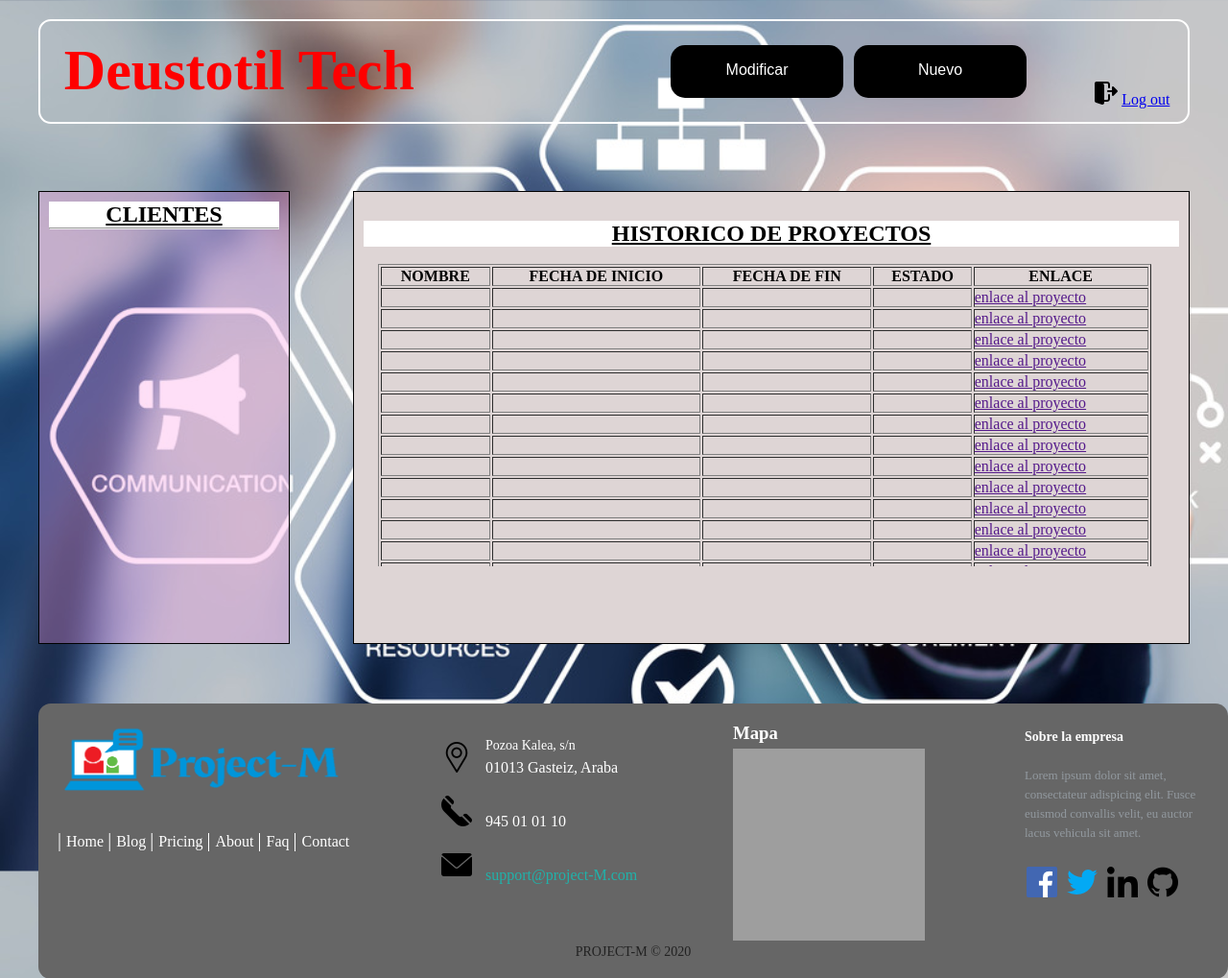
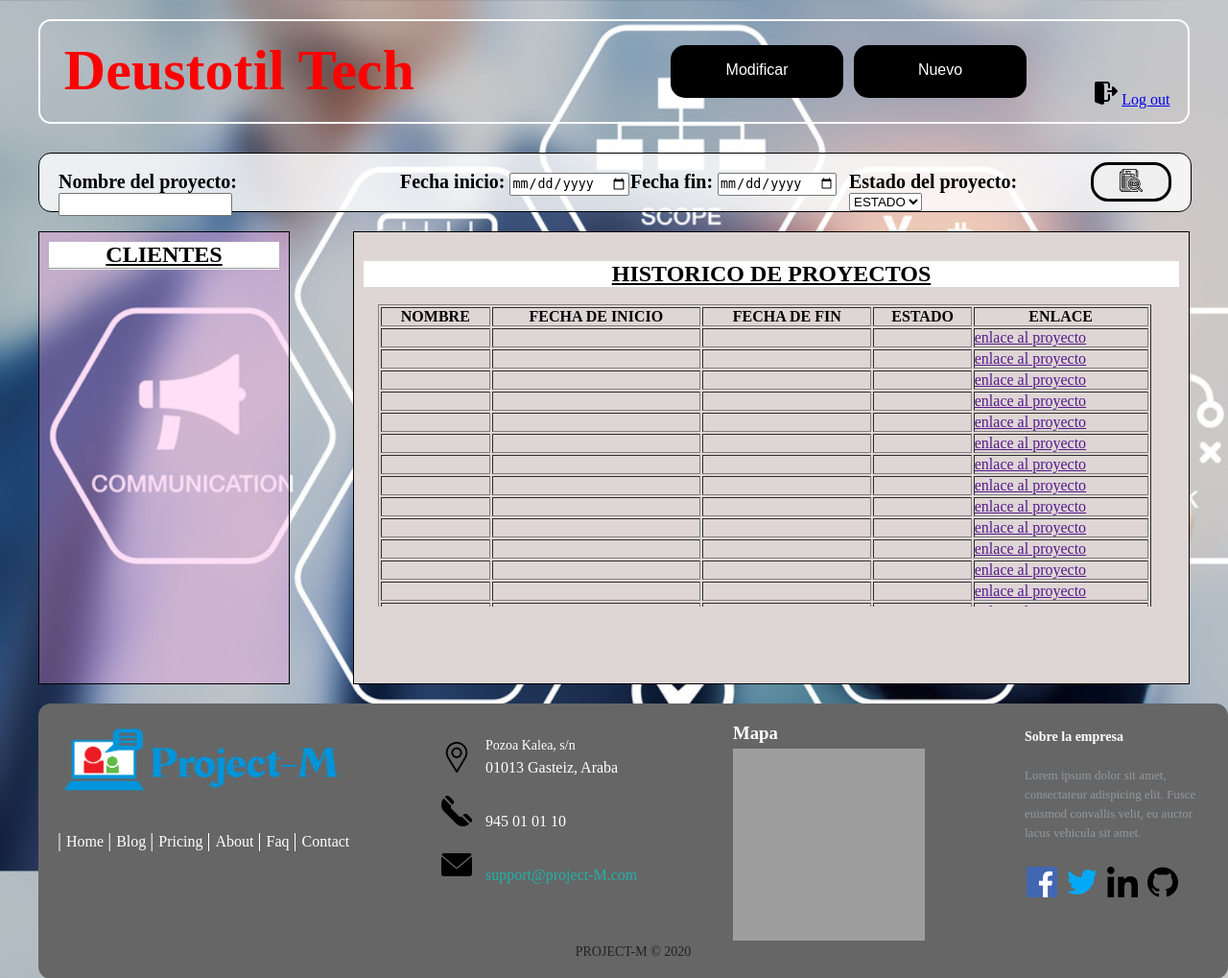
Before and after one commit to AlexSalazar98/Proyecto2_IW, a Django app: page /ProyectoAPP/PaginaPrincipal/ in a window 1280 px wide. Shown: the top 1019 px of the page at 96% size. Run offline with Django 3.2, Linux system fonts and the light colour scheme; grey boxes are pictures that could not be loaded.

Commit message:
diseñado barra de navegación

```diff
--- a/Proyecto2_IW/proyecto/ProyectoAPP/static/css/stylesheet.css
+++ b/Proyecto2_IW/proyecto/ProyectoAPP/static/css/stylesheet.css
@@ -128,6 +128,72 @@
 
 	/*Estilos para el cuerpo*/
 
+	   /*Estilos para el buscador*/
+
+	   .buscador{
+	        width: 1200px;
+	        height: 60px;
+	        background-color: rgba(255, 255, 255, 0.8);
+	        border: solid 1px black;
+	        border-radius: 13px;
+	        margin: 0 auto;
+	        margin-bottom: 20px;
+	        margin-top: 30px;
+	        display: inline_block;
+	   }
+
+	   .buscador label{
+	        font-size: 20px;
+	        color: black;
+	        font-family: Star Wars;
+	        font-weight: 599;
+	   }
+
+	   .buscador input{
+	        height: 20px;
+	   }
+
+
+	   .btn-buscar{
+	        float: right;
+	        height: 90%;
+	        width: 7%;
+	        margin-right: 20px;
+	        margin-top: 9px;
+	   }
+
+       .btn-buscar button{
+            height: 76%;
+            width: 100%;
+            border: solid;
+            border-radius: 18px;
+       }
+
+       .buscar-por-estado{
+            width: 21%;
+            float: right;
+            margin-top: 18px;
+       }
+
+       .buscar-por-fecha-fin{
+            width: 19%;
+            float: right;
+            margin-top: 18px;
+       }
+
+       .buscar-por-fecha-inicio{
+            width: 20%;
+            float: right;
+            margin-top: 18px;
+       }
+
+       .bucar-por-nombre{
+            width: 27%;
+            float: left;
+            margin-left: 20px;
+            margin-top: 18px;
+       }
+
 	h2{
 		text-align: center;
 		font: arial;
@@ -167,14 +233,12 @@
 		border: solid 1px black;
 		height: 450px;
 		float: right;
-		margin-top: 70px;
 		background-color: #DED5D5;
 		padding: 10px;
 	}
 
 	#lado-izquierda{
 		float: left;
-		margin-top: 70px;
 		width: 20%;
 		height: 450px;
 		padding: 10px;
--- a/Proyecto2_IW/proyecto/ProyectoAPP/templates/TablaPrincipal.html
+++ b/Proyecto2_IW/proyecto/ProyectoAPP/templates/TablaPrincipal.html
@@ -4,6 +4,34 @@
 	<!-- Cuerpo central de la pagina -->
 
 	<div id = "content-Ppricipal">
+
+		<nav class="buscador">
+
+			<div class="btn-buscar">
+				<button type="button"><a href="#"><img src="/static/imagenes/buscar.png"></a></button>
+			</div>
+
+			<div class="buscar-por-estado">
+				<label>Estado del proyecto: </label>
+				<select name="Estado" class="Estado"> <option>ESTADO</option> </select>
+			</div>
+
+			<div class="buscar-por-fecha-fin">
+				<label>Fecha fin: </label>
+				<input type="date">
+			</div>
+
+			<div class="buscar-por-fecha-inicio">
+				<label>Fecha inicio: </label>
+				<input type="date">
+			</div>
+
+			<div class="bucar-por-nombre">
+				<label>Nombre del proyecto: </label>
+				<input type="text">
+			</div>
+
+		</nav>
 
 		<!-- Lado izquierdo de la página, muestra noticias sobre la empresa -->
 		<aside id="lado-izquierda">
```
Also changed, not shown: Proyecto2_IW/proyecto/ProyectoAPP/static/imagenes/buscar.png (added).
